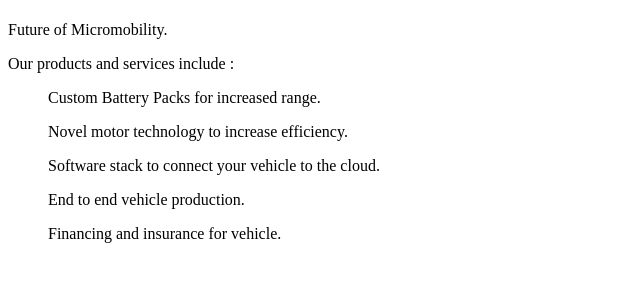
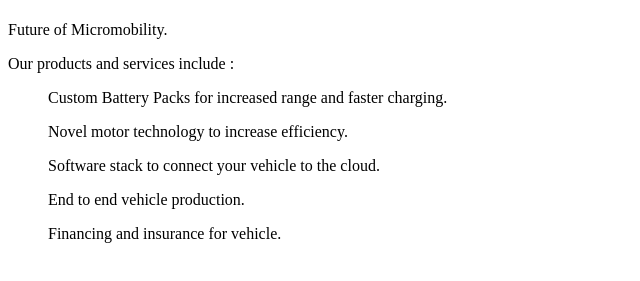
Before and after one commit to MaiarMotors/Website, a plain HTML site: page index.html in a window 1280 px wide. Shown: the part 59-340 px from the top of the page, without its empty margins (0-640 px from the left). Drawn offline with Linux system fonts and the light colour scheme.

Commit message:
Added charging info

```diff
--- a/index.html
+++ b/index.html
@@ -10,7 +10,7 @@
 <p>Future of Micromobility.</p>
 
 <p>Our products and services include : </p>
-<ul>Custom Battery Packs for increased range.</ul>
+<ul>Custom Battery Packs for increased range and faster charging.</ul>
 <ul>Novel motor technology to increase efficiency.</ul>
 <ul>Software stack to connect your vehicle to the cloud.</ul>
 <ul>End to end vehicle production.</ul>
```
